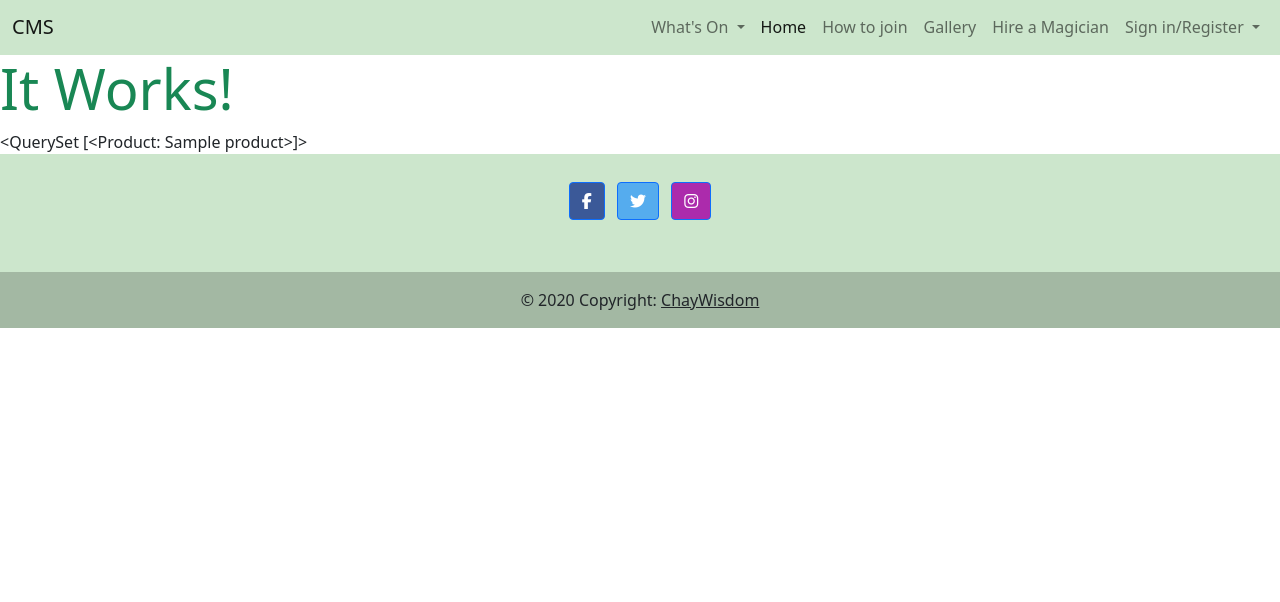
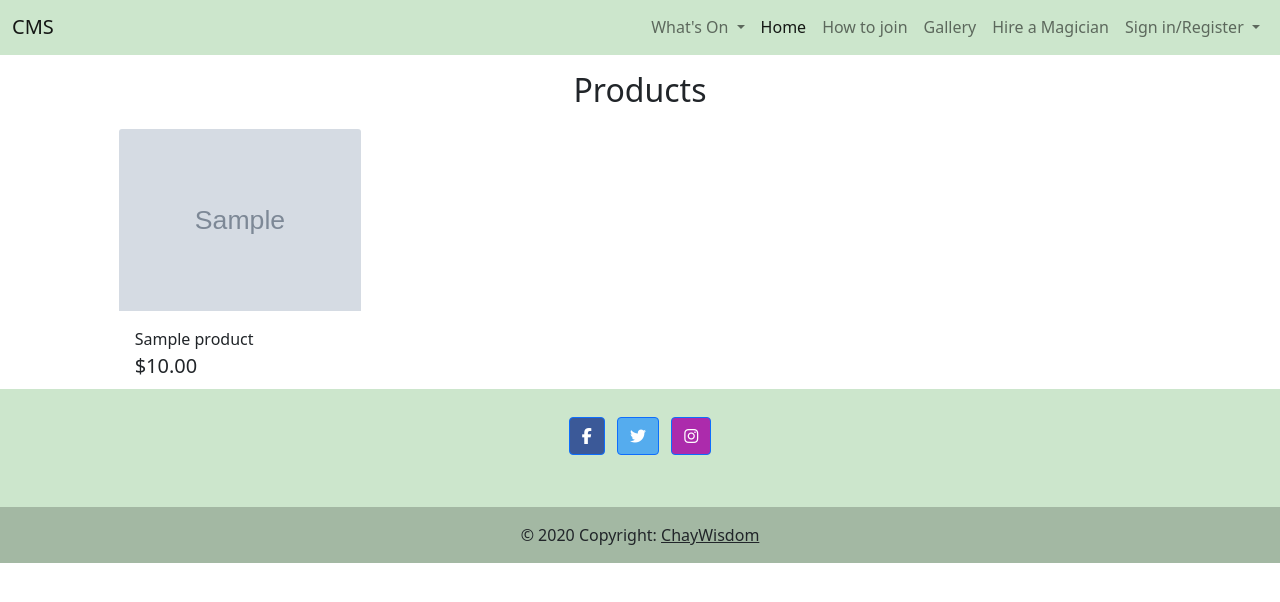
Before and after one commit to Chayno1/Milestone-project-4-Cardiff-Magic-Society, a Django app: page /shop/ in a window 1280 px wide. Shown: the part 121-723 px from the top of the page. Run offline with Django 4.2, Linux system fonts and the light colour scheme; tables that the repository leaves empty hold one stand-in row (values such as "Sample post"); grey boxes marked "Sample" are stand-in pictures; some libraries are stand-ins or nearby versions.

Commit message:
added layout to shop.html

```diff
--- a/shop/templates/shop/shop.html
+++ b/shop/templates/shop/shop.html
@@ -1,9 +1,73 @@
 {% extends "base.html" %}
 {% load static %}
 
+{% block page_header %}
+    <div class="container header-container">
+        <div class="row">
+            <div class="col"></div>
+        </div>
+    </div>
+{% endblock %}
 
 {% block content %}
-<h1 class="display-4 text-success">It Works!</h1>
-
-{{ products }}
+    <div class="overlay"></div>
+    <div class="container-fluid">
+        <div class="row">
+            <div class="col text-center mt-3">
+                <h2 class="logo-font">Products</h2>
+            </div>
+        </div>
+        <div class="row">
+            <div class="product-container col-10 offset-1">
+                <div class="row mt-1 mb-2"></div>
+                <div class="row">
+                    {% for product in products %}
+                        <div class="col-sm-6 col-md-6 col-lg-4 col-xl-3">
+                            <div class="card h-100 border-0">
+                                {% if product.image %}
+                                <a href="">
+                                    <img class="card-img-top img-fluid" src="{{ product.image.url }}" alt="{{ product.name }}">
+                                </a>
+                                {% else %}
+                                <a href="">
+                                    <img class="card-img-top img-fluid" src="{{ MEDIA_URL }}noimage.png" alt="{{ product.name }}">
+                                </a>
+                                {% endif %}
+                                <div class="card-body pb-0">
+                                    <p class="mb-0">{{ product.name }}</p>
+                                </div>
+                                <div class="card-footer bg-white pt-0 border-0 text-left">
+                                    <div class="row">
+                                        <div class="col">
+                                            <p class="lead mb-0 text-left font-weight-bold">${{ product.price }}</p>
+                                        </div>
+                                    </div>
+                                </div>
+                            </div>
+                        </div>
+                        {% if forloop.counter|divisibleby:1 %}
+                            <div class="col-12 d-sm-none mb-5">
+                                <hr>
+                            </div>
+                        {% endif %}
+                        {% if forloop.counter|divisibleby:2 %}
+                            <div class="col-12 d-none d-sm-block d-md-block d-lg-none mb-5">
+                                <hr>
+                            </div>
+                        {% endif %}
+                        {% if forloop.counter|divisibleby:3 %}
+                            <div class="col-12 d-none d-lg-block d-xl-none mb-5">
+                                <hr>
+                            </div>
+                        {% endif %}
+                        {% if forloop.counter|divisibleby:4 %}
+                            <div class="col-12 d-none d-xl-block mb-5">
+                                <hr>
+                            </div>
+                        {% endif %}
+                    {% endfor %}
+                </div>
+            </div>
+        </div>
+    </div>
 {% endblock %}
```
Also changed, not shown: media/noimage.png (added).
